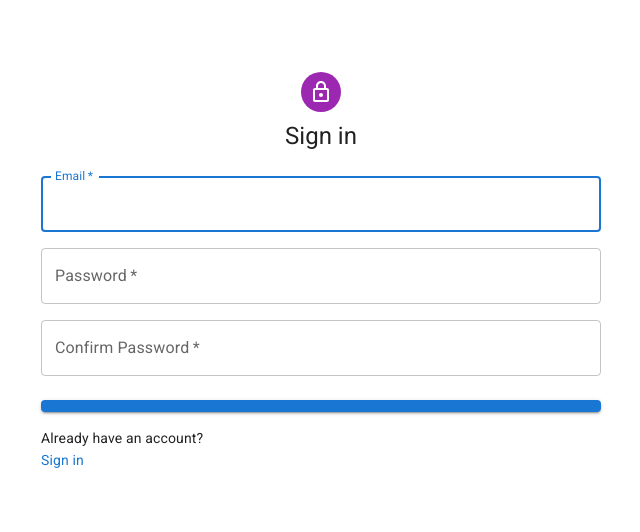
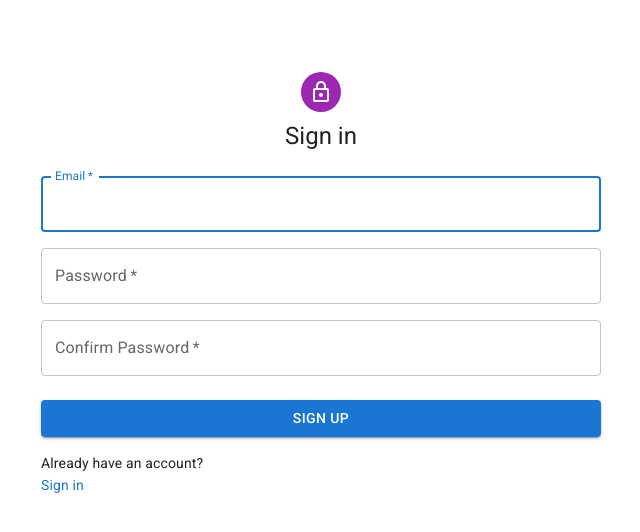
Before and after one commit to Andrewij21/Memory-App, a React (Vite) app: page /registration in a window 1280 px wide. Shown: the top 532 px of the page, without its empty margins (319-959 px from the left). Built offline with nearby package versions, Linux system fonts and the light colour scheme.

Commit message:
refactor: add title atribut

```diff
--- a/src/pages/auth/Registration.jsx
+++ b/src/pages/auth/Registration.jsx
@@ -1,7 +1,7 @@
 import AuthForm from "../../components/auth/AuthForm";
 
 const Registration = () => {
-  return <AuthForm type="register" />;
+  return <AuthForm type="register" title="sign up" />;
 };
 
 export default Registration;
```
